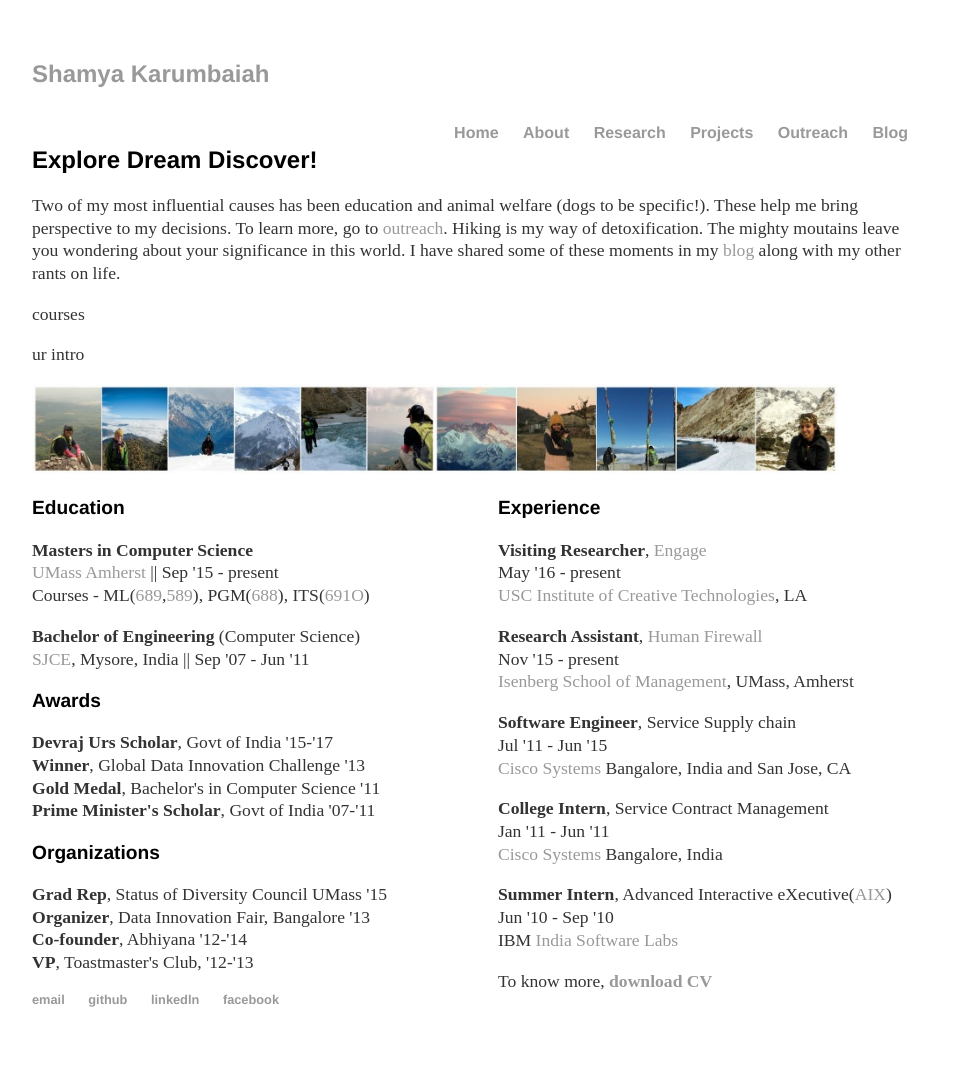
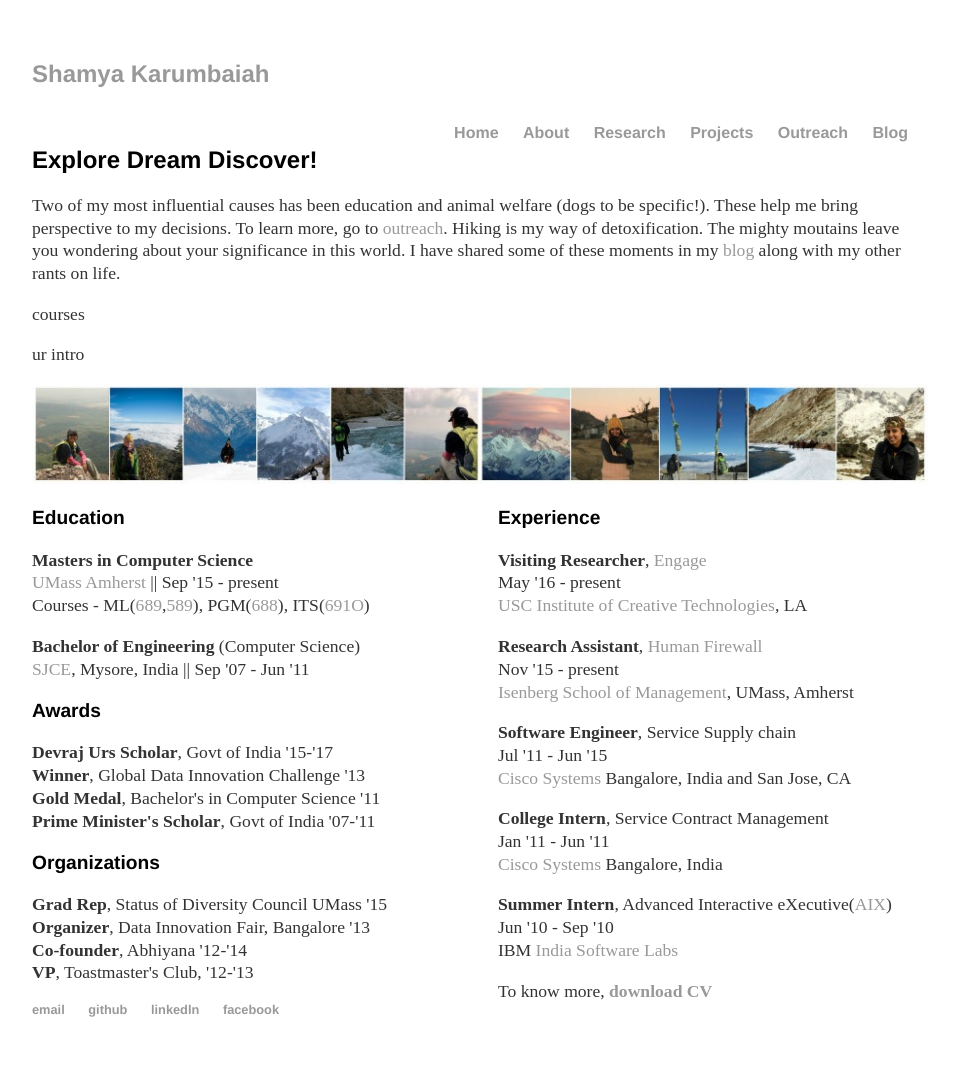
Before and after one commit to Shamya/shamyatest.github.io, a Jekyll site: the page built from about/index.html, in a window 1280 px wide. Shown: the whole page, without its empty margins (160-1116 px from the left). Built offline with Jekyll 4.4.1, drawn with Linux system fonts in a browser that asks for light colours.

Commit message:
Update index.html

```diff
--- a/about/index.html
+++ b/about/index.html
@@ -9,7 +9,7 @@ title: About Me
 
 <p>courses</p>
 <p>ur intro</p>
-<img src="/images/about.jpg" height="90%" width="90%"></img>
+<img src="/images/about.jpg" height="100%" width="100%"></img>
 
 <div class="section1">
   <h3>Education</h2>
```
